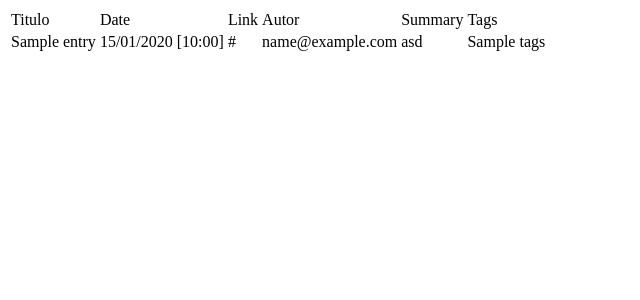
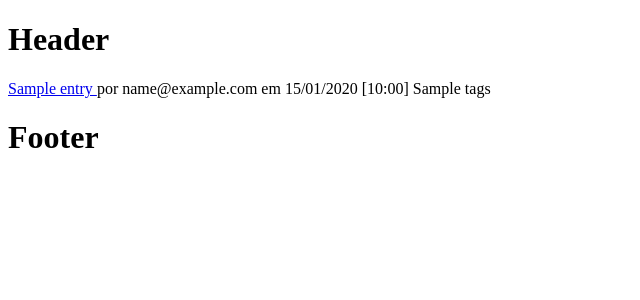
Before and after one commit to avelino/beerblogging, a Flask app: template beerblogger/templates/index.html in a window 1280 px wide. Shown: the top 300 px of the page, without its empty margins (0-640 px from the left). Run offline with Flask 2, Linux system fonts and the light colour scheme; the template is opened without the code that fills it: most values are stand-ins (such as "Sample title", 1, 10 or a date in 2020); parts of the project's set-up code (start-up, migrations or seed data) failed here and were passed over.

Commit message:
Template structure

```diff
--- a/beerblogger/templates/index.html
+++ b/beerblogger/templates/index.html
@@ -1,27 +1,17 @@
-<!doctype html>
-<title>Hello from Flask</title>
+{% extends "layout/base.html" %}
 
-<table>
+{% block main_content %}
 
-	<tr>
-		<td>Titulo</td>
-		<td>Date</td>
-		<td>Link</td>
-		<td>Autor</td>
-		<td>Summary</td>
-		<td>Tags</td>
+	{% for entry in sorted_entries %}
 
-	</tr>
+		<div class="entry-container">
 
-{% for entry in sorted_entries %}
-	<tr>
-		<td>{{ entry.title }}</td>
-		<td>{{ entry.date|datetimeformat }}</td>
-		<td>{{ entry.link }}</td>
-		<td>{{ entry.author.email }}</td>
-		<td> asd </td>
-		<td>{{ entry.tags }}</td>
-	</tr>
-{% endfor %}
+			<a href="{{ entry.link }}"> {{ entry.title }} </a>
+			por {{ entry.author.email }} em {{ entry.date|datetimeformat }}
+			{{ entry.tags }}
+		</div> <!-- /entry-container -->
 
-</table>
+	{% endfor %}
+
+
+{% endblock %}
--- /dev/null
+++ b/beerblogger/templates/layout/base.html
@@ -0,0 +1,25 @@
+<!doctype html>
+<html lang="pt-br">
+
+	<head>
+		<meta charset=utf-8>
+		<title>{% block head_title %}#beerblogging{% endblock %}g</title>
+	</head>
+
+	<body>
+
+		<header id="header">
+			{% include "layout/header.html" %}
+		</header>
+
+		<section id="content">
+			{% block main_content %}{% endblock %}
+		</section>
+
+		<footer id="footer">
+			{% include "layout/footer.html" %}
+		</footer>
+
+	</body>
+
+</html>
--- /dev/null
+++ b/beerblogger/templates/layout/footer.html
@@ -0,0 +1 @@
+<h1>Footer</h1>
--- /dev/null
+++ b/beerblogger/templates/layout/header.html
@@ -0,0 +1 @@
+<h1>Header</h1>
```
